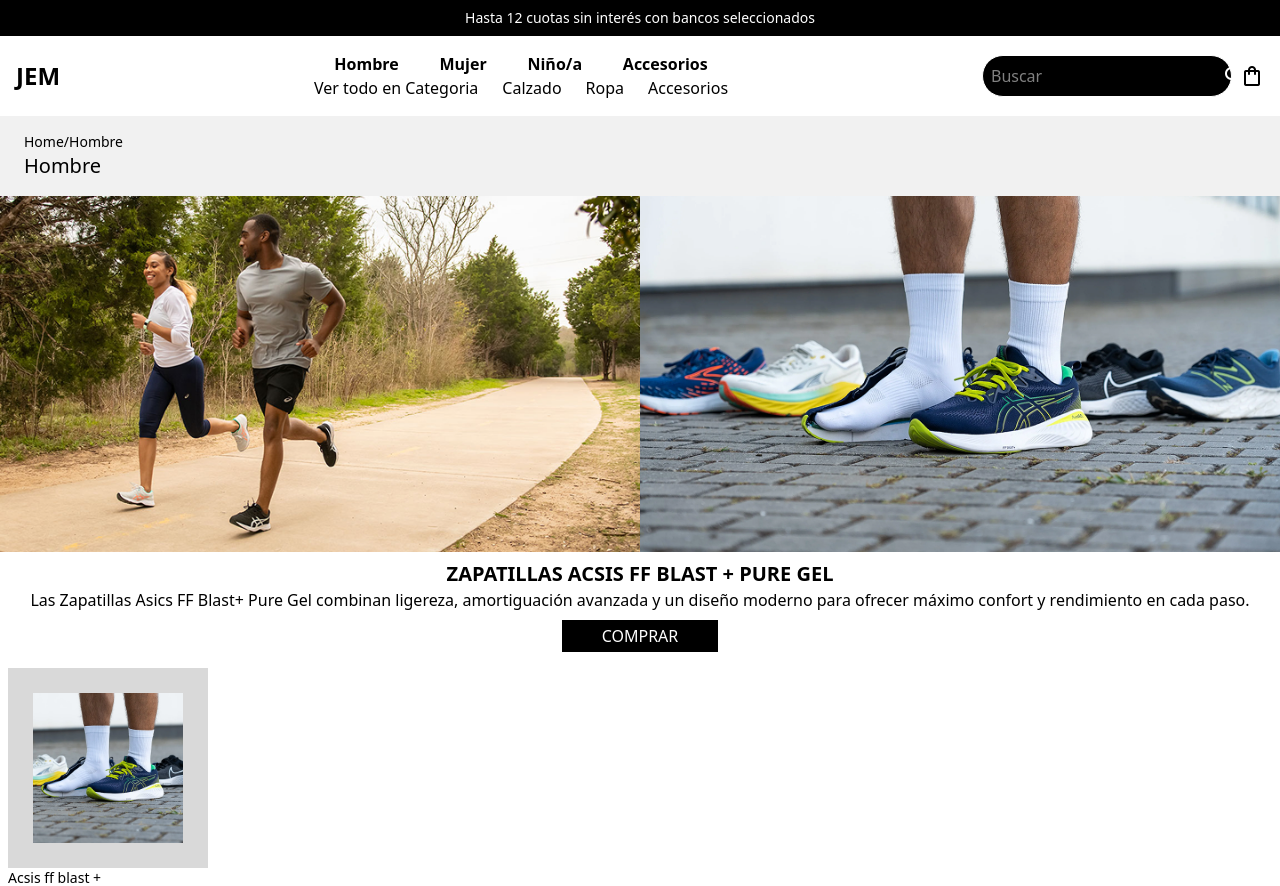
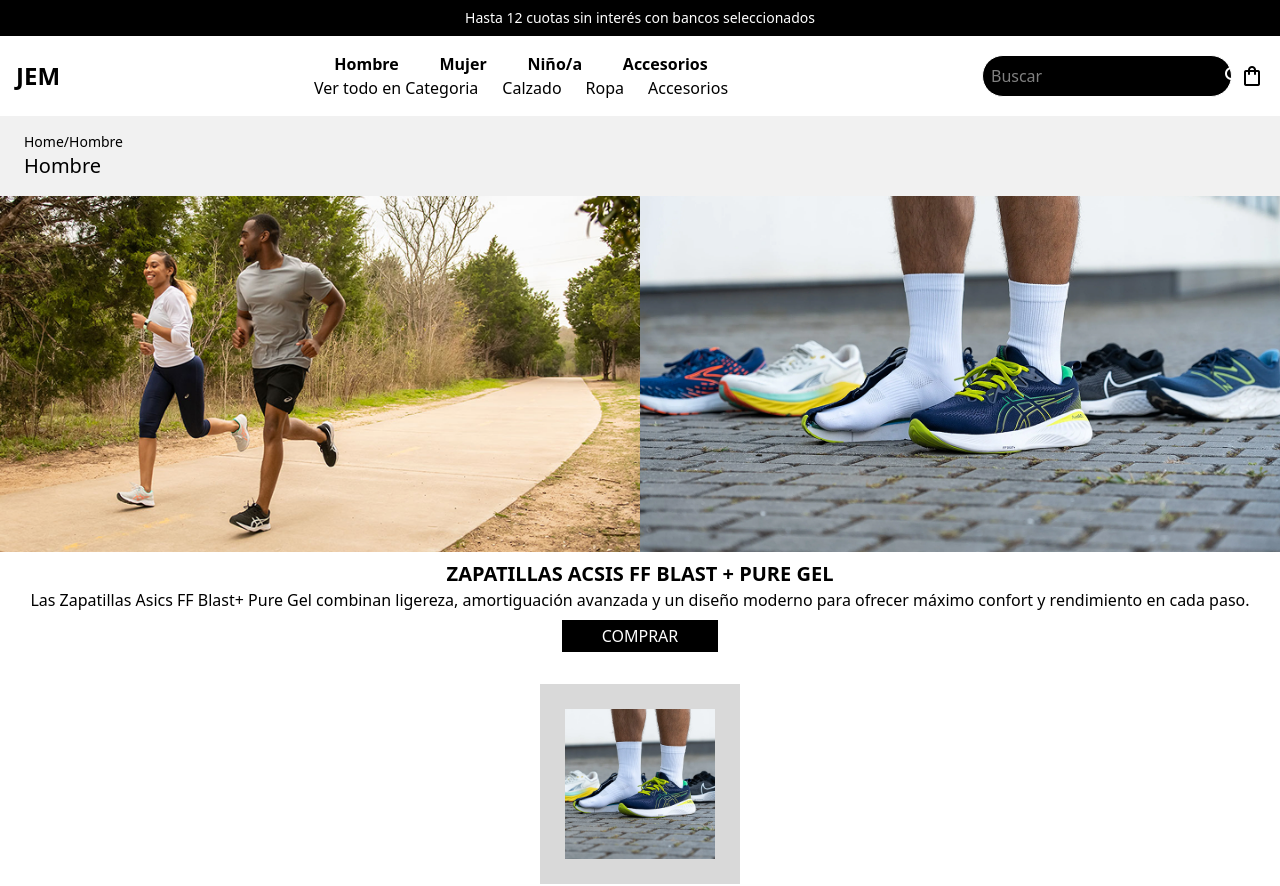
Before and after one commit to JeronimoCortez/ECommerceJemFront, a React (Vite) app: page / in a window 1280 px wide. Shown: the top 886 px of the page. Built offline with nearby package versions, Linux system fonts and the light colour scheme.

Commit message:
Mejoras de estilos en carrusel productsHM

```diff
--- a/src/components/ui/ProductsHM/ProductsHM.tsx
+++ b/src/components/ui/ProductsHM/ProductsHM.tsx
@@ -12,6 +12,7 @@
       spaceBetween={50}
       slidesPerView={1}
       navigation={true}
+      centeredSlides={true}
       breakpoints={{
         640: {
           slidesPerView: 2,
@@ -26,6 +27,7 @@
           spaceBetween: 50,
         },
       }}
+      className="my-4"
     >
       <SwiperSlide>
         <CardProductHM producto={""} />
```
